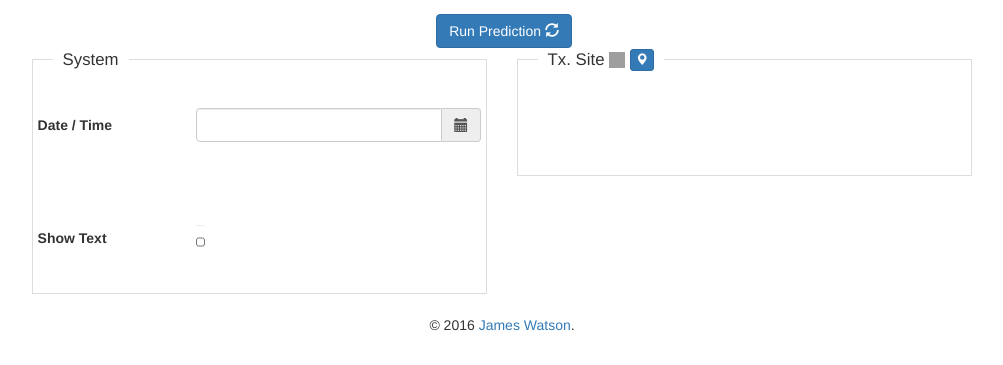
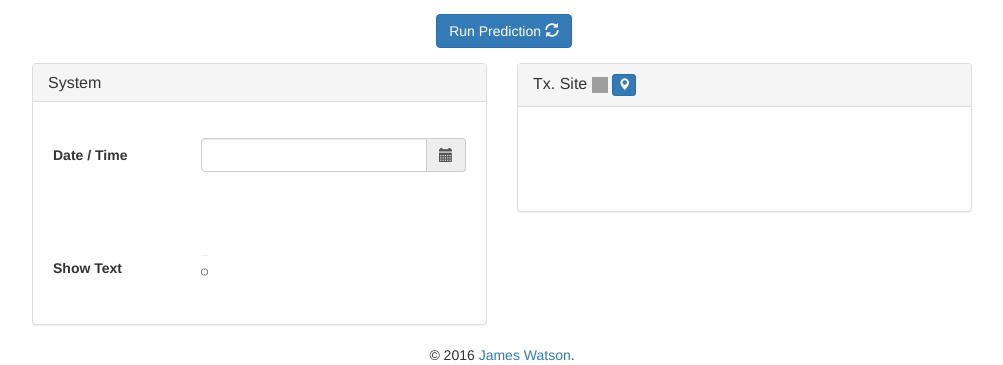
Before and after one commit to G4FKH/proppy, a Python web app: template flask/app/templates/area.html in a window 1280 px wide. Shown: the part 593-958 px from the top of the page, without its empty margins (138-1141 px from the left). Before the commit the page ends 924 px from the top, so only its background shows below. Run offline with Jinja, Linux system fonts and the light colour scheme; the template is opened without the code that fills it, so the values that code supplies are empty; some libraries are stand-ins or nearby versions; grey boxes are pictures that could not be loaded.

Commit message:
Replaces the fieldset frames with panels.

```diff
--- a/flask/app/static/css/proppy.css
+++ b/flask/app/static/css/proppy.css
@@ -8,6 +8,7 @@ html {
   text-align: center;
 }
 
+/*
 fieldset {
   border: 1px groove #ddd !important;
   padding: 0 1.4em 1.4em 1.4em !important;
@@ -18,9 +19,18 @@ fieldset {
 
 fieldset legend {
   font-size: 1.2em;
-  width:inherit; /* Or auto */
-  padding:0 10px; /* To give a bit of padding on the left and right */
+  width:inherit;
+  padding:0 10px;
   border-bottom:none;
+}
+*/
+
+#do-prediction-button {
+  margin-bottom: 15px;
+}
+
+.panel fieldset {
+  margin: 5px 20px;
 }
 
 /* Google Map */
--- a/flask/app/templates/area.html
+++ b/flask/app/templates/area.html
@@ -71,8 +71,12 @@
     </div>
     <div class="row">
       <div class="col-sm-6">
+        <div class="panel panel-default">
+          <div class="panel-heading">
+            <h3 class="panel-title">System</h3>
+          </div>
+          <div class="panel-body">
         <fieldset>
-          <legend>System</legend>
           <input type="hidden" name="hour" />
           <input type="hidden" name="month" />
           <input type="hidden" name="year" />
@@ -160,17 +164,22 @@
 
         </fieldset>
       </div>
+    </div>
+      </div>
 
       <!-- tx params -->
       <div class="col-sm-6">
+        <div class="panel panel-default">
+          <div class="panel-heading">
+            <h3 class="panel-title">Tx. Site
+              <img src="http://www.google.com/intl/en_us/mapfiles/ms/micons/red-dot.png" height="16" width="16" alt="Red Balloon">
+              <button id="tx-geolocation-button" type="button" class="btn btn-primary btn-xs">
+                <span class="glyphicon glyphicon-map-marker" aria-hidden="true" aria-label="Geo"></span>
+              </button>
+            </h3>
+          </div>
+          <div class="panel-body">
         <fieldset>
-          <legend>Tx. Site
-            <img src="http://www.google.com/intl/en_us/mapfiles/ms/micons/red-dot.png" height="16" width="16" alt="Red Balloon">
-            <button id="tx-geolocation-button" type="button" class="btn btn-primary btn-xs">
-              <span class="glyphicon glyphicon-map-marker" aria-hidden="true" aria-label="Geo"></span>
-            </button>
-          </legend>
-
           <div class="row">
             <div class="form-group">
               <div class="col-sm-4">
@@ -216,6 +225,8 @@
           </div>
 
         </fieldset>
+      </div>
+    </div>
       </div> <!-- end of tx params -->
     </div> <!-- end of input params row -->
 
```
Also changed, not shown: flask/app/templates/p2p.html (+26 -8 lines).
